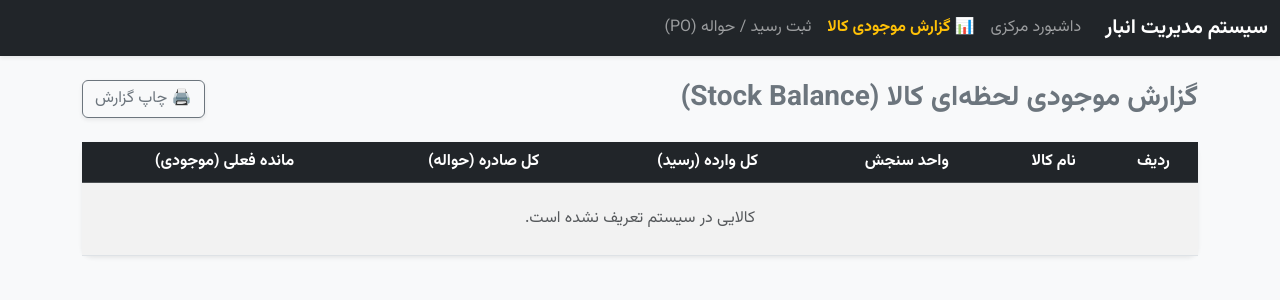
After one commit to patronsafety-create/storage_management, a FastAPI app: template templates/stock_balance.html in a window 1280 px wide. The commit adds this page. Shown: the top 300 px of the page. Run offline with FastAPI, Linux system fonts and the light colour scheme; the template is opened without the code that fills it, so the values that code supplies are empty.

Commit message:
fix night

```diff
--- a/templates/base.html
+++ b/templates/base.html
@@ -43,6 +43,12 @@
             <li class="nav-item">
               <a class="nav-link" href="/dashboard">داشبورد مرکزی</a>
             </li>
+
+            <!-- لینک گزارش موجودی کالا با رنگ متمایز -->
+            <li class="nav-item">
+                <a class="nav-link text-warning fw-bold" href="/inventory/balance">📊 گزارش موجودی کالا</a>
+            </li>
+
             <li class="nav-item">
               <a class="nav-link" href="/inventory/transaction">ثبت رسید / حواله (PO)</a>
             </li>
--- /dev/null
+++ b/templates/stock_balance.html
@@ -0,0 +1,62 @@
+{% extends "base.html" %}
+
+{% block title %}موجودی کالا | سیستم مدیریت انبار{% endblock %}
+
+{% block content %}
+<div class="row mt-4">
+    <div class="col-12 d-flex justify-content-between align-items-center mb-4">
+        <h3 class="text-secondary fw-bold mb-0">گزارش موجودی لحظه‌ای کالا (Stock Balance)</h3>
+        <button class="btn btn-outline-secondary shadow-sm" onclick="window.print()">
+            🖨️ چاپ گزارش
+        </button>
+    </div>
+</div>
+
+<div class="row">
+    <div class="col-12">
+        <div class="card shadow-sm border-0">
+            <div class="card-body p-0">
+                <div class="table-responsive">
+                    <table class="table table-hover table-striped align-middle text-center mb-0">
+                        <thead class="table-dark">
+                            <tr>
+                                <th>ردیف</th>
+                                <th>نام کالا</th>
+                                <th>واحد سنجش</th>
+                                <th>کل وارده (رسید)</th>
+                                <th>کل صادره (حواله)</th>
+                                <th>مانده فعلی (موجودی)</th>
+                            </tr>
+                        </thead>
+                        <tbody>
+                            {% for item in stock_balances %}
+                            <tr>
+                                <td class="text-muted">{{ loop.index }}</td>
+                                <td class="fw-bold">{{ item.name }}</td>
+                                <td>{{ item.uom }}</td>
+                                <td class="text-success fw-bold" dir="ltr">{{ item.total_in }}</td>
+                                <td class="text-danger fw-bold" dir="ltr">{{ item.total_out }}</td>
+                                <td>
+                                    <!-- تغییر رنگ مانده بر اساس وضعیت -->
+                                    {% if item.current_balance > 0 %}
+                                        <span class="badge bg-primary px-3 py-2 fs-6">{{ item.current_balance }}</span>
+                                    {% elif item.current_balance == 0 %}
+                                        <span class="badge bg-secondary px-3 py-2 fs-6">صفر</span>
+                                    {% else %}
+                                        <span class="badge bg-danger px-3 py-2 fs-6">{{ item.current_balance }} (کسری)</span>
+                                    {% endif %}
+                                </td>
+                            </tr>
+                            {% else %}
+                            <tr>
+                                <td colspan="6" class="text-center text-muted py-4">کالایی در سیستم تعریف نشده است.</td>
+                            </tr>
+                            {% endfor %}
+                        </tbody>
+                    </table>
+                </div>
+            </div>
+        </div>
+    </div>
+</div>
+{% endblock %}
```
Also changed, not shown: src/api/inventory_ui.py (+38 -7 lines), enterprise_erp.db.
